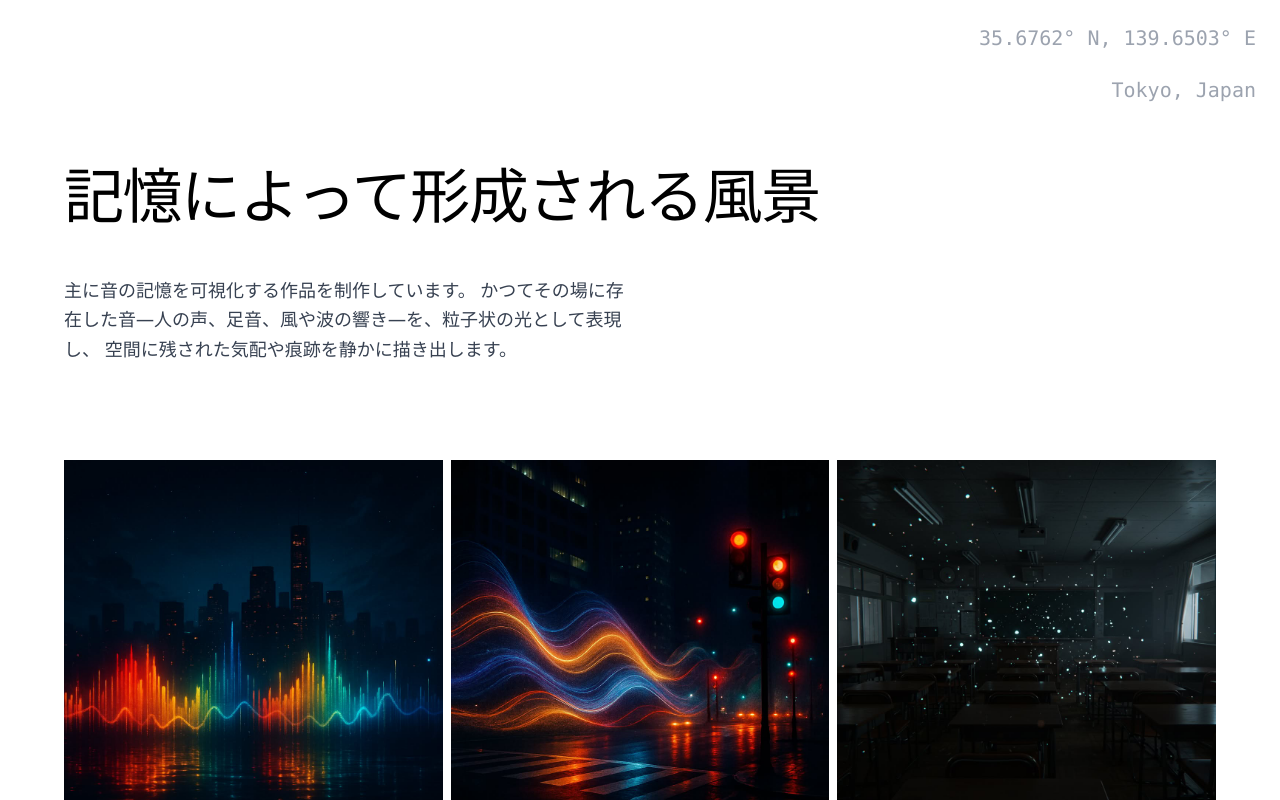
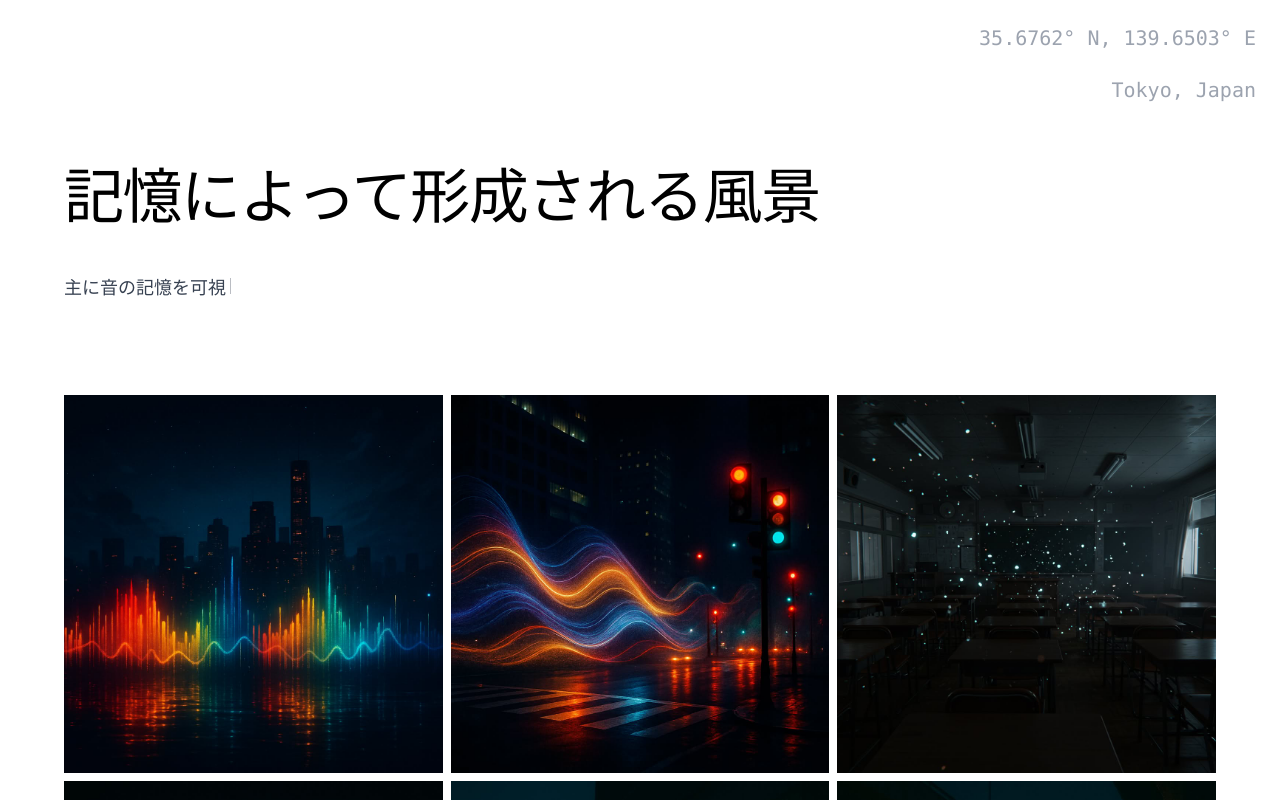
Before and after one commit to dyedai/gallery, a Next.js app: page / in a window 1280 px wide. Shown: the top 800 px of the page. Built offline with nearby package versions, Linux system fonts and the light colour scheme; a web font is replaced by a local one.

Commit message:
アニメーション追加

```diff
--- a/app/page.tsx
+++ b/app/page.tsx
@@ -5,6 +5,7 @@ import { motion, AnimatePresence } from "framer-motion";
 import { ParticleImage } from "../components/particle-image";
 import { X } from "lucide-react";
 import { AnimatedHeadline } from "../components/AnimatedHeadline";
+import { TypingText } from "../components/TypingText";
 
 // 画像データの配列（プレースホルダー画像を使用）
 const images = Array.from({ length: 20 }, (_, i) => ({
@@ -26,11 +27,18 @@ export default function Home() {
         <motion.h1 initial={{ opacity: 0, x: -20 }} animate={{ opacity: 1, x: 0 }} transition={{ duration: 0.8 }} className="text-5xl md:text-6xl font-dela mb-12 tracking-tight">
           記憶によって形成される風景
         </motion.h1>
+
         {/* <AnimatedHeadline text="記憶によって形成される風景" className="text-5xl md:text-6xl font-dela mb-12" /> */}
 
-        <motion.p initial={{ opacity: 0 }} animate={{ opacity: 1 }} transition={{ duration: 0.8, delay: 0.3 }} className="text-lg text-gray-700 leading-relaxed max-w-xl">
-          主に音の記憶を可視化する作品を制作しています。 かつてその場に存在した音—人の声、足音、風や波の響き—を、粒子状の光として表現し、 空間に残された気配や痕跡を静かに描き出します。
-        </motion.p>
+        <TypingText
+          textArray={[
+            "主に音の記憶を可視化する作品を制作しています。",
+            "かつてその場に存在した音—人の声、足音、風や波の響き—を、粒子状の光として表現し、",
+            "空間に残された気配や痕跡を静かに描き出します。",
+            "「記憶によって形成される風景」をテーマに活動を展開しています。",
+          ]}
+          className="text-lg text-gray-700 leading-relaxed"
+        />
       </header>
 
       {/* ギャラリーセクション */}
--- a/components/TypingText.tsx
+++ b/components/TypingText.tsx
@@ -1,6 +1,6 @@
 "use client";
 
-import { useEffect, useRef, useState } from "react";
+import { useEffect, useState } from "react";
 
 interface TypingTextProps {
   textArray: string[];
@@ -17,61 +17,46 @@ export function TypingText({ textArray, typeSpeed = 110, cursorSpeed = 550, paus
   const [charIndex, setCharIndex] = useState(0);
   const [direction, setDirection] = useState<"forward" | "backward">("forward");
   const [showCursor, setShowCursor] = useState(true);
-  const intervalRef = useRef<NodeJS.Timeout | null>(null);
 
   useEffect(() => {
-    const startTyping = () => {
-      const current = textArray[textIndex];
+    const currentText = textArray[textIndex];
 
-      if (charIndex > current.length) {
-        setDirection("backward");
-        clearInterval(intervalRef.current!);
-        intervalRef.current = setTimeout(() => {
-          intervalRef.current = setInterval(startTyping, typeSpeed);
-        }, pauseEnd) as unknown as NodeJS.Timeout;
-        return;
-      }
-
+    const handleTyping = () => {
       if (direction === "forward") {
-        setText(current.substring(0, charIndex));
-        setCharIndex((prev) => prev + 1);
+        if (charIndex <= currentText.length) {
+          setText(currentText.slice(0, charIndex));
+          setCharIndex((prev) => prev + 1);
+        } else {
+          setTimeout(() => setDirection("backward"), pauseEnd);
+        }
       } else {
-        if (charIndex === 0) {
-          setDirection("forward");
-          clearInterval(intervalRef.current!);
-          intervalRef.current = setTimeout(() => {
+        if (charIndex > 0) {
+          setText(currentText.slice(0, charIndex));
+          setCharIndex((prev) => prev - 1);
+        } else {
+          setTimeout(() => {
+            setDirection("forward");
             setTextIndex((prev) => (prev + 1) % textArray.length);
-            intervalRef.current = setInterval(startTyping, typeSpeed);
-          }, pauseStart) as unknown as NodeJS.Timeout;
-        } else {
-          setText(current.substring(0, charIndex));
-          setCharIndex((prev) => prev - 1);
+          }, pauseStart);
         }
       }
     };
 
-    intervalRef.current = setInterval(startTyping, typeSpeed);
-
-    return () => {
-      if (intervalRef.current) clearInterval(intervalRef.current);
-    };
-  }, [textIndex, charIndex, direction, textArray, typeSpeed, pauseEnd, pauseStart]);
+    const interval = setInterval(handleTyping, typeSpeed);
+    return () => clearInterval(interval);
+  }, [charIndex, direction, textIndex, textArray, typeSpeed, pauseEnd, pauseStart]);
 
   useEffect(() => {
-    const blink = setInterval(() => {
+    const cursorBlink = setInterval(() => {
       setShowCursor((prev) => !prev);
     }, cursorSpeed);
-    return () => clearInterval(blink);
+    return () => clearInterval(cursorBlink);
   }, [cursorSpeed]);
 
   return (
-    <div className="flex items-center justify-center mx-auto text-center max-w-7xl">
-      <div className="relative flex items-center justify-center h-auto">
-        <p className={`text-2xl font-black leading-tight ${className}`}>
-          {text}
-          <span className={`inline-block w-[2px] h-6 bg-black ml-1 transition-opacity ${showCursor ? "opacity-100" : "opacity-0"}`} />
-        </p>
-      </div>
-    </div>
+    <p className={`text-2x leading-tight justify-center ${className}`}>
+      {text}
+      <span className={`inline-block w-[1px] h-4 bg-gray-700 ml-1 transition-opacity ${showCursor ? "opacity-100" : "opacity-0"}`} />
+    </p>
   );
 }
```
